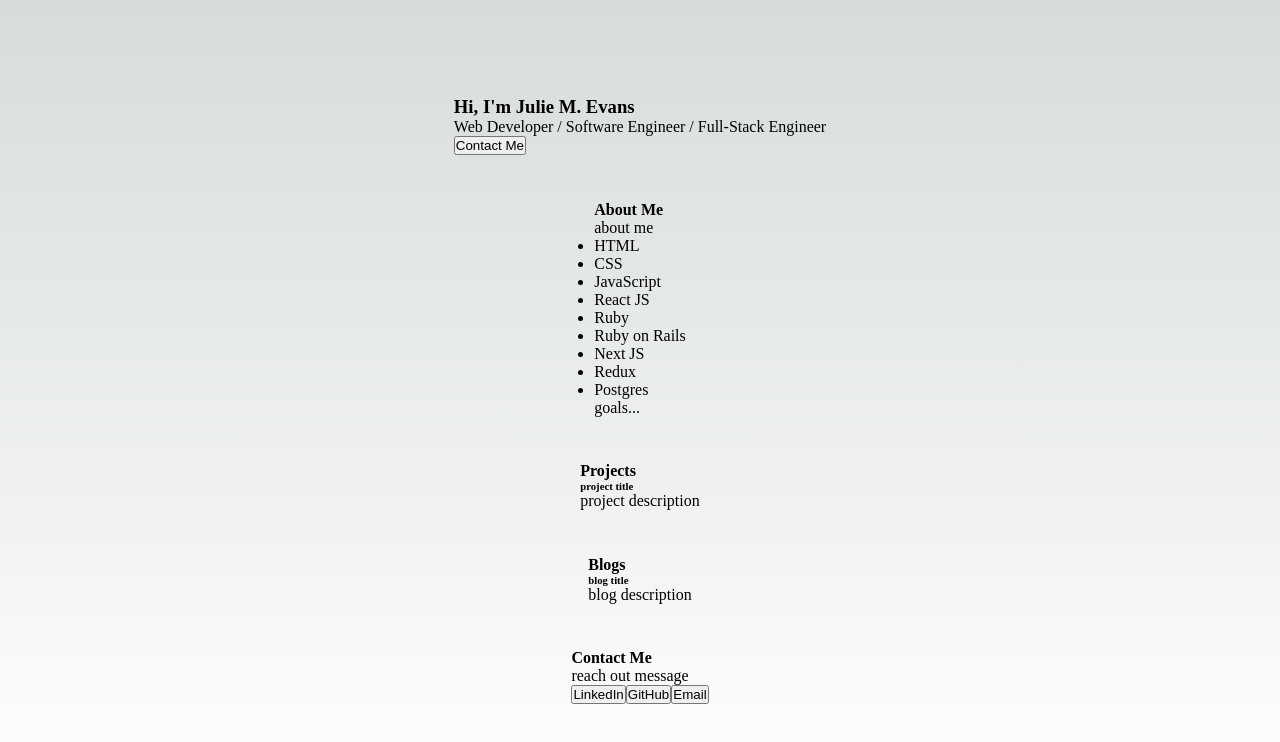
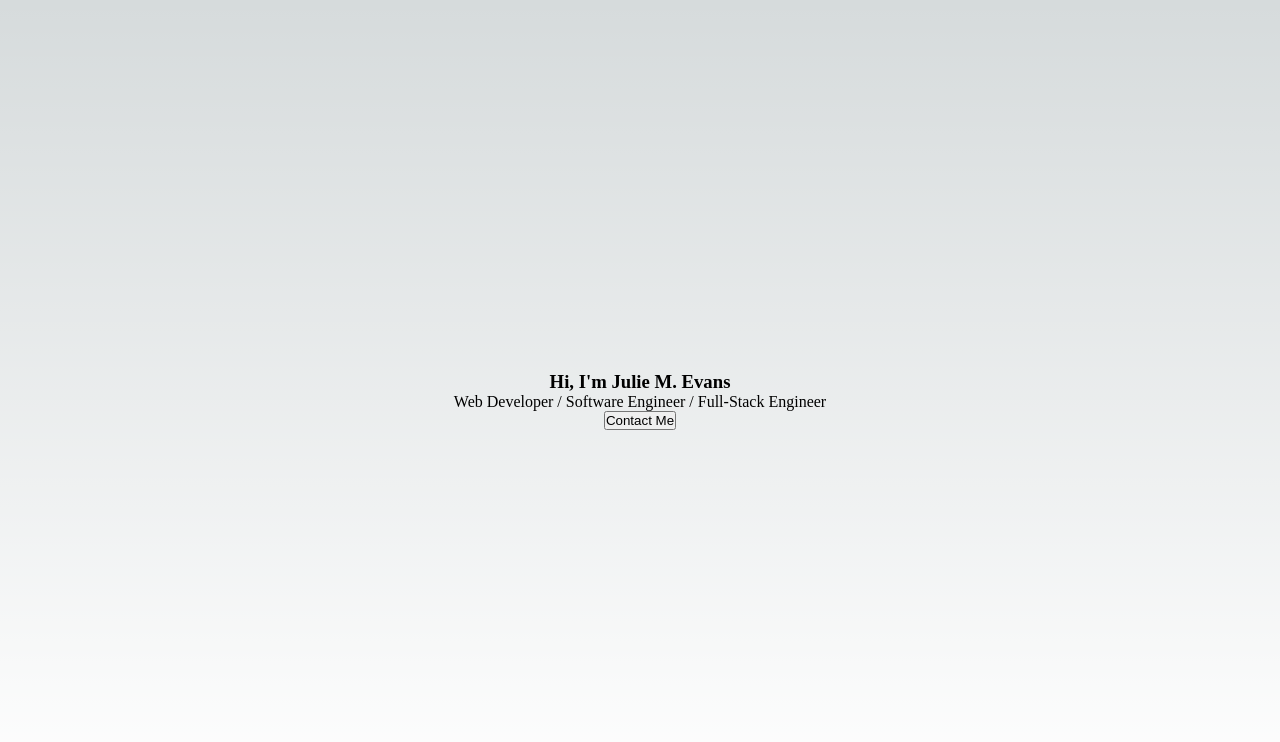
Before and after one commit to mailauki/portfolio-next, a Next.js app: page / in a window 1280 px wide. Shown: the top 742 px of the page. Built offline with nearby package versions, Linux system fonts and the light colour scheme.

Commit message:
Add style to sections with scroll snap

```diff
--- a/pages/index.js
+++ b/pages/index.js
@@ -15,12 +15,13 @@ export default function Home() {
         <link rel="icon" href="/favicon.ico" />
       </Head>
       <main className={styles.main}>
-        <div>
+        <div className={styles.section}>
           <h3>Hi, I'm Julie M. Evans</h3>
           <p>Web Developer / Software Engineer / Full-Stack Engineer</p>
           <button>Contact Me</button>
         </div>
-        <div>
+
+        <div className={styles.section}>
           <h4>About Me</h4>
           <p>about me</p>
           <ul>
@@ -36,21 +37,24 @@ export default function Home() {
           </ul>
           <p>goals...</p>
         </div>
-        <div>
+
+        <div className={styles.section}>
           <h4>Projects</h4>
-          <div>
+          <div className={styles.card}>
             <h6>project title</h6>
             <p>project description</p>
           </div>
         </div>
-        <div>
+
+        <div className={styles.section}>
           <h4>Blogs</h4>
-          <div>
+          <div className={styles.card}>
             <h6>blog title</h6>
             <p>blog description</p>
           </div>
         </div>
-        <div>
+
+        <div className={styles.section}>
           <h4>Contact Me</h4>
           <p>reach out message</p>
           <div>
--- a/styles/Home.module.css
+++ b/styles/Home.module.css
@@ -1,10 +1,22 @@
 .main {
   display: flex;
   flex-direction: column;
-  justify-content: space-between;
+  /* justify-content: space-between; */
+  /* align-items: center; */
+  /* padding: 6rem; */
+  /* min-height: 100vh; */
+  height: 100vh;
+  overflow-y: scroll;
+  scroll-snap-type: y proximity;
+}
+
+.section {
+  min-height: 100vh;
+  display: flex;
+  flex-direction: column;
+  justify-content: center;
   align-items: center;
-  padding: 6rem;
-  min-height: 100vh;
+  scroll-snap-align: center;
 }
 
 .description {
```
